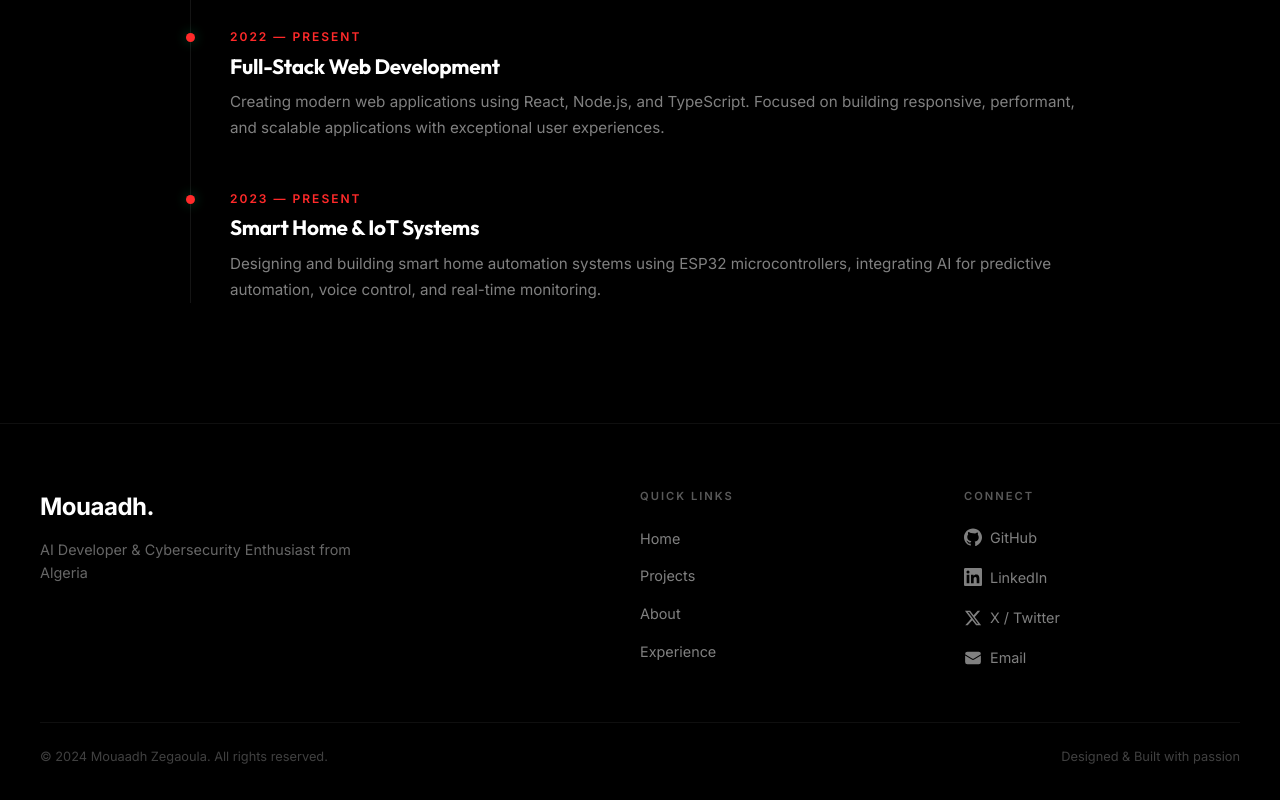
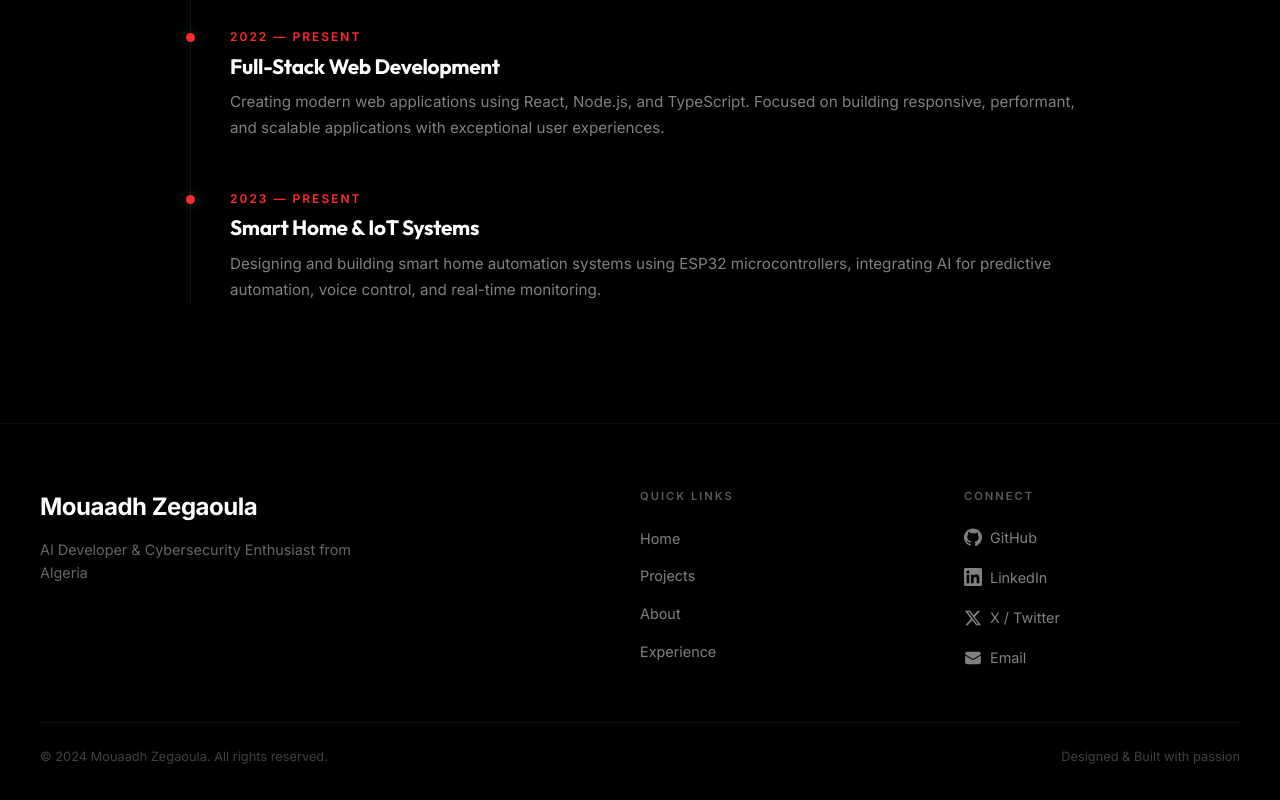
Before and after one commit to zegaoulamouaadh96/me, a React (Vite) app: page / in a window 1280 px wide. Shown: the part 4922-5722 px from the top of the page. Built offline with nearby package versions, Linux system fonts and the light colour scheme.

Commit message:
update portfolio

```diff
--- a/src/components/Footer/Footer.jsx
+++ b/src/components/Footer/Footer.jsx
@@ -60,7 +60,7 @@ export default function Footer() {
         <div className={styles.columns}>
           {/* Brand */}
           <div className={styles.brand}>
-            <span className={styles.brandName}>Mouaadh.</span>
+            <span className={styles.brandName}>Mouaadh Zegaoula</span>
             <p className={styles.brandDesc}>
               AI Developer &amp; Cybersecurity Enthusiast from Algeria
             </p>
```
